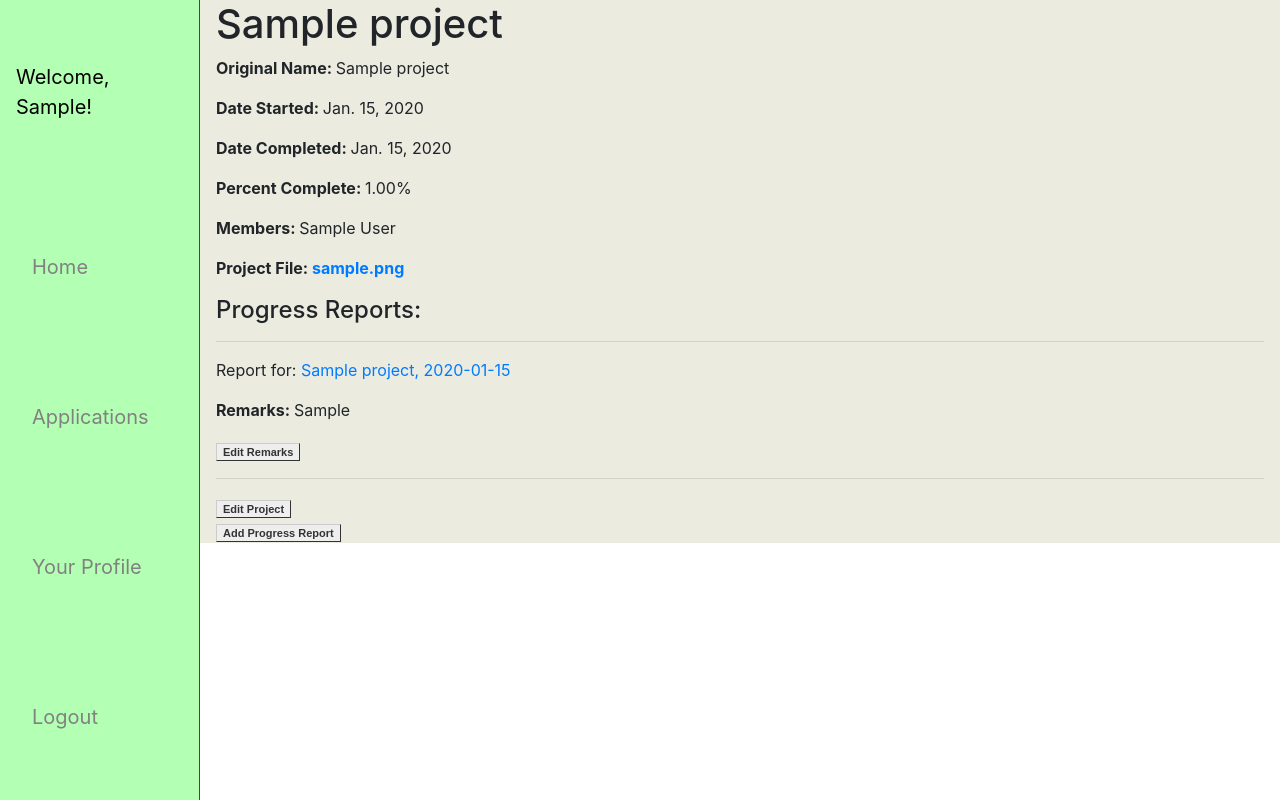
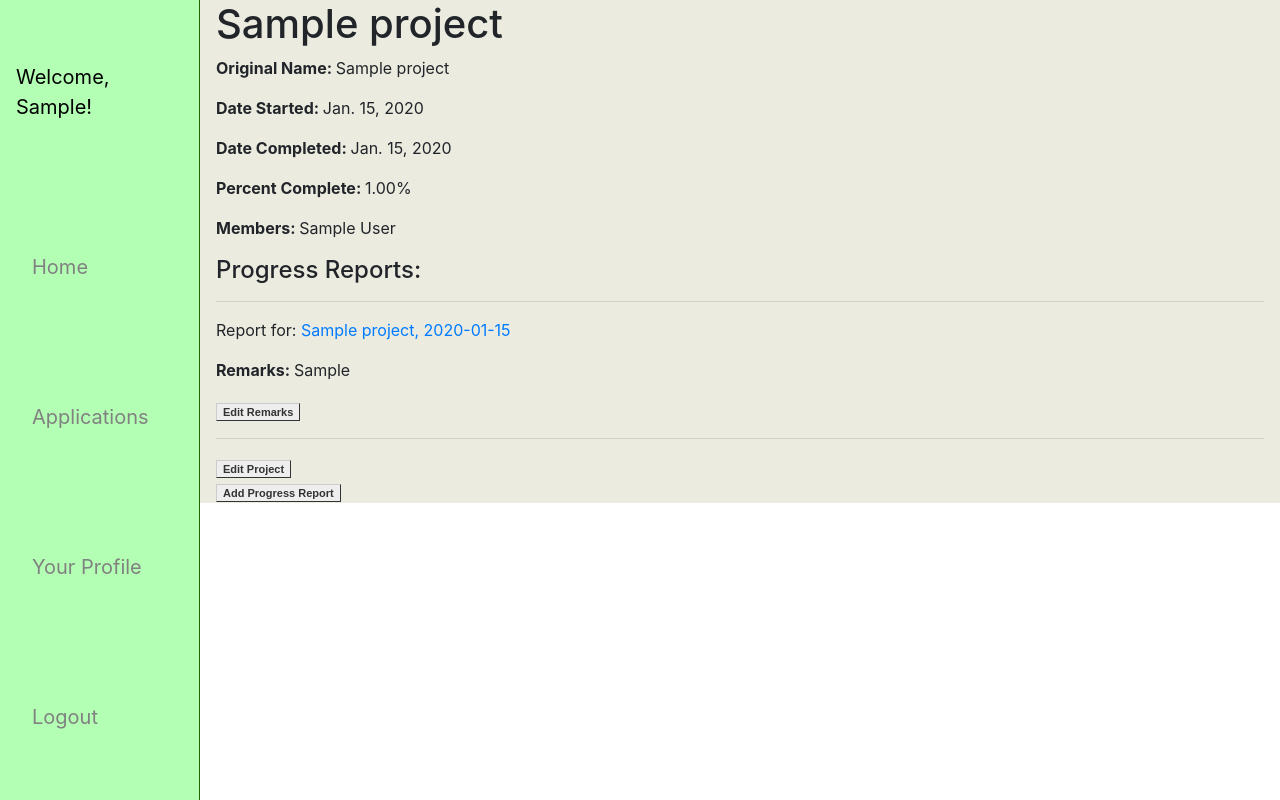
Before and after one commit to MoonMoon23/thesis-rlc, a Django app: page /rlcapp/applications/projects/1 in a window 1280 px wide. Run offline with Django 3.2, Linux system fonts and the light colour scheme; a user stored in the database is signed in; tables that the repository leaves empty hold one stand-in row (values such as "Sample post"); some libraries are stand-ins or nearby versions.

Commit message:
reverted changes

```diff
--- a/rlcapp/templates/rlcapp/project_detail.html
+++ b/rlcapp/templates/rlcapp/project_detail.html
@@ -13,7 +13,6 @@
   </p>
   <p><strong>Percent Complete: </strong>{{ projects.percent_completed }}%</p>
   <p><strong>Members: </strong>{{ projects.authors.all|join:", " }}</p>
-  <p><strong>Project File: <a href="{{ projects.project_file.url }}">{{projects.project_file}}</a></strong></p>
 
   <div>
     <h4>Progress Reports: </h4>
```
